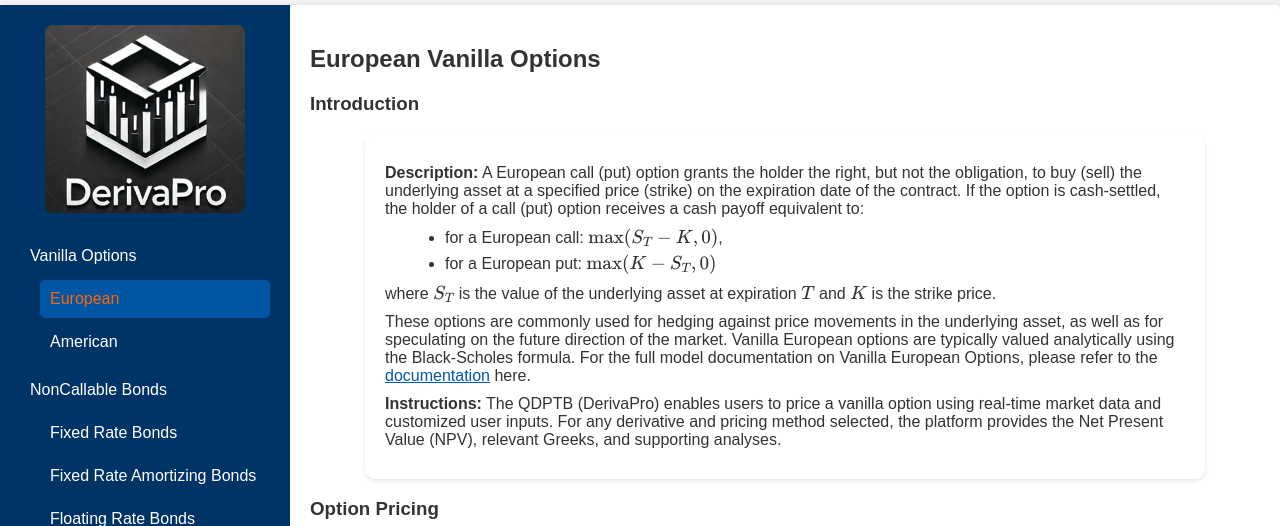
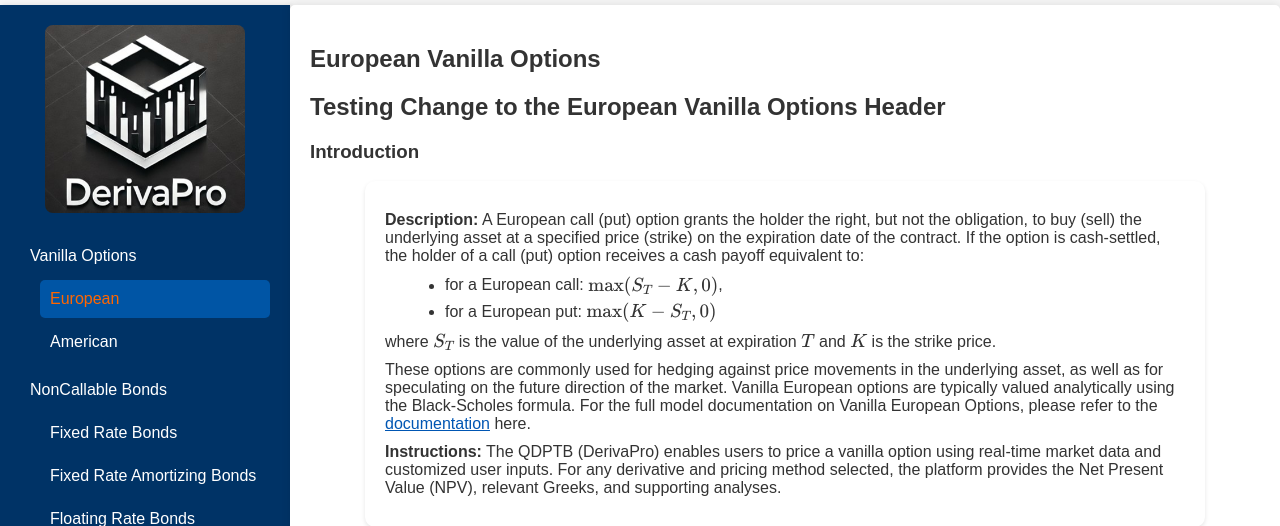
Before and after one commit to derivapro/derivapro-v1, a Flask app: page /vanilla-options/european in a window 1280 px wide. Shown: the part 55-581 px from the top of the page. Run offline with Flask 2, Linux system fonts and the light colour scheme; some libraries are stand-ins or nearby versions.

Commit message:
Added header change to euro options

```diff
--- a/derivapro/templates/european_options.html
+++ b/derivapro/templates/european_options.html
@@ -2,6 +2,8 @@
 
 {% block content %}
 <h2>European Vanilla Options</h2>
+<h2>Testing Change to the European Vanilla Options Header</h2>
+
 
 <h3>Introduction</h3>
 
```
